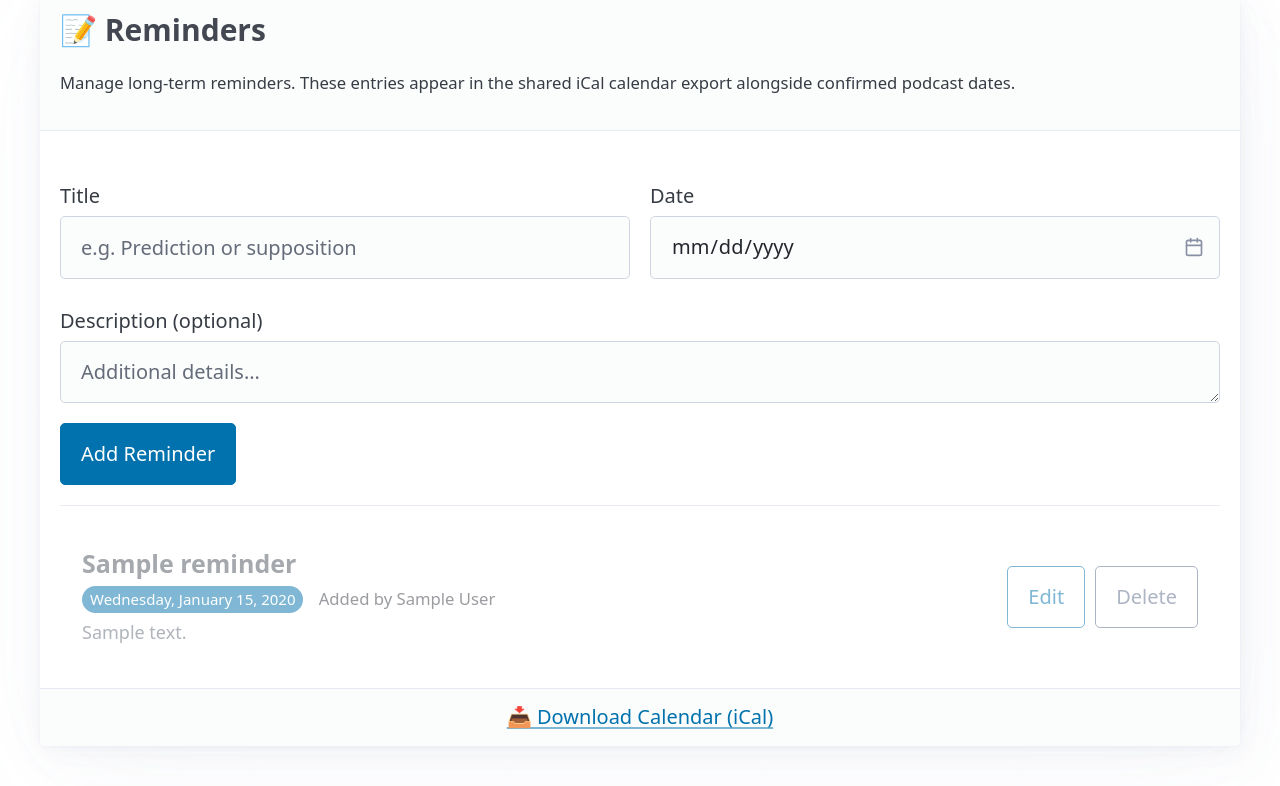
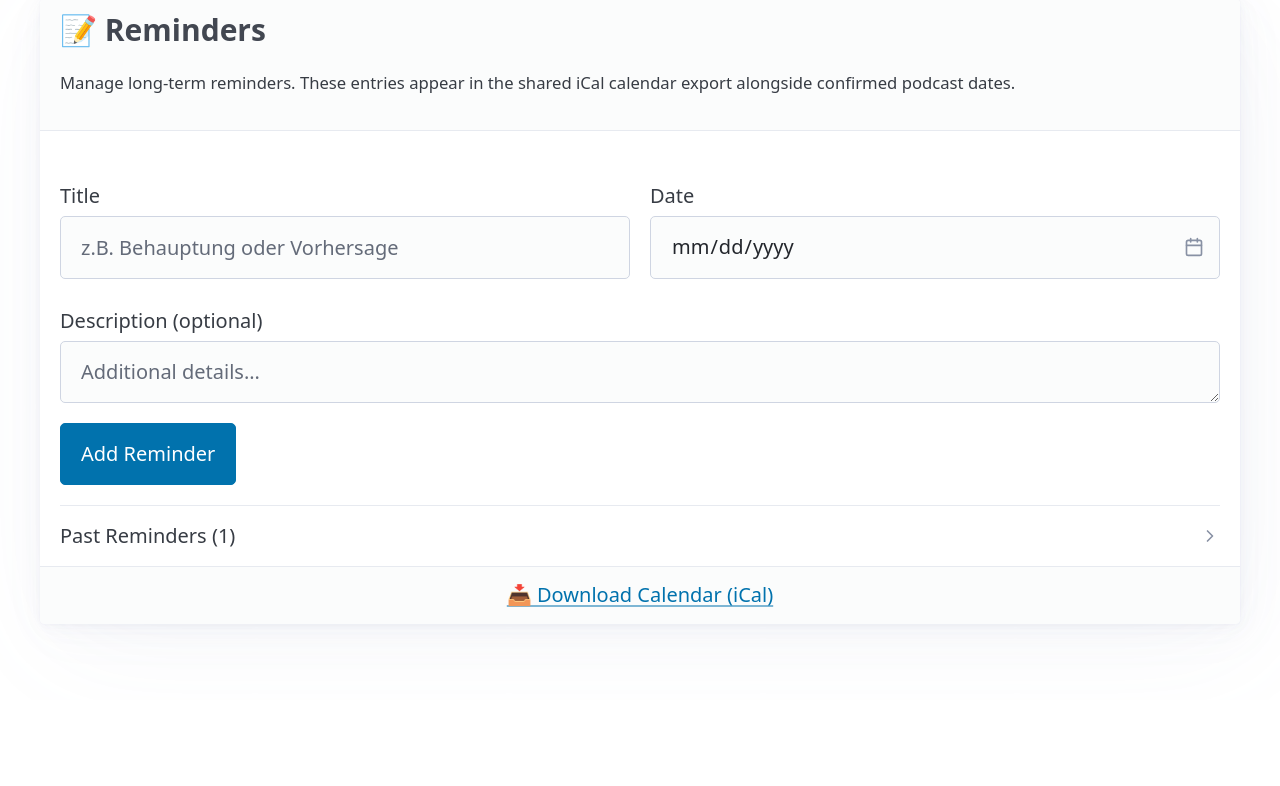
Before and after one commit to Binaergewitter/datefinder, a Django app: page /calendar/reminders/ in a window 1280 px wide. Shown: the part 100-886 px from the top of the page. After the commit the page ends 729 px from the top, so only its background shows below. Run offline with Django 4.2, Linux system fonts and the light colour scheme; a user stored in the database is signed in; tables that the repository leaves empty hold one stand-in row (values such as "Sample post"); parts of the project's set-up code (start-up, migrations or seed data) failed here and were passed over.

Commit message:
reminders: split between past and future reminders
sort by reminders in the nearest future

```diff
--- a/calendar_app/views.py
+++ b/calendar_app/views.py
@@ -385,13 +385,26 @@ def _ical_escape(text: str) -> str:
 def reminders_view(request):
     """
     View showing all reminders with inline create/edit/delete.
+    Future reminders are sorted ascending (next reminder first).
+    Past reminders are provided separately for a collapsible section.
     """
-    reminders = Reminder.objects.all().select_related('created_by').order_by('date')
+    today = date_type.today()
+    future_reminders = (
+        Reminder.objects.filter(date__gte=today)
+        .select_related('created_by')
+        .order_by('date')
+    )
+    past_reminders = (
+        Reminder.objects.filter(date__lt=today)
+        .select_related('created_by')
+        .order_by('-date')
+    )
     return render(request, 'calendar_app/reminders.html', {
         'user': request.user,
-        'reminders': reminders,
+        'future_reminders': future_reminders,
+        'past_reminders': past_reminders,
         'active_nav': 'reminders',
-        'today': date_type.today(),
+        'today': today,
     })
 
 
--- a/datefinder/templates/calendar_app/reminders.html
+++ b/datefinder/templates/calendar_app/reminders.html
@@ -52,7 +52,7 @@
     </fieldset>
     <div class="grid">
         <label for="new-title">Title
-            <input type="text" id="new-title" placeholder="e.g. Prediction or supposition">
+            <input type="text" id="new-title" placeholder="z.B. Behauptung oder Vorhersage">
         </label>
         <label for="new-date">Date
             <input type="date" id="new-date">
@@ -65,10 +65,10 @@
 
     <hr>
 
-    {% if reminders %}
+    {% if future_reminders %}
     <div id="reminder-list">
-        {% for reminder in reminders %}
-        <div class="reminder-item {% if reminder.date < today %}past{% endif %}" data-id="{{ reminder.pk }}">
+        {% for reminder in future_reminders %}
+        <div class="reminder-item" data-id="{{ reminder.pk }}">
             <div class="reminder-info">
                 <h4>{{ reminder.title }}</h4>
                 <div>
@@ -98,8 +98,7 @@
                 </div>
                 <div class="form-col-wide">
                     <label>Description
-                        <textarea type="text" rows="1" class="edit-description" placeholder="Additional details...">{{ reminder.description }}</textarea>
-
+                        <textarea type="text" rows="1" class="edit-description" >{{ reminder.description }}</textarea>
                     </label>
                 </div>
                 <div role="group">
@@ -110,8 +109,56 @@
         </div>
         {% endfor %}
     </div>
-    {% else %}
+    {% elif not past_reminders %}
     <p id="no-reminders" style="text-align:center;">No reminders yet. Add one above!</p>
+    {% endif %}
+
+    {% if past_reminders %}
+    <details>
+        <summary>Past Reminders ({{ past_reminders|length }})</summary>
+        <div id="past-reminder-list">
+            {% for reminder in past_reminders %}
+            <div class="reminder-item past" data-id="{{ reminder.pk }}">
+                <div class="reminder-info">
+                    <h4>{{ reminder.title }}</h4>
+                    <div>
+                        <span class="date-badge">{{ reminder.date|date:"l, F d, Y" }}</span>
+                        {% if reminder.created_by %}
+                        <small>Added by {{ reminder.created_by.get_full_name|default:reminder.created_by.username }}</small>
+                        {% endif %}
+                    </div>
+                    {% if reminder.description %}
+                    <div class="reminder-description">{{ reminder.description }}</div>
+                    {% endif %}
+                </div>
+                <div class="reminder-actions">
+                    <button class="secondary outline" onclick="deleteReminder({{ reminder.pk }})">Delete</button>
+                </div>
+                <div class="edit-form">
+                    <div class="form-col-wide">
+                        <label>Title
+                            <input type="text" class="edit-title" value="{{ reminder.title }}">
+                        </label>
+                    </div>
+                    <div class="form-col">
+                        <label>Date
+                            <input type="date" class="edit-date" value="{{ reminder.date|date:'Y-m-d' }}">
+                        </label>
+                    </div>
+                    <div class="form-col-wide">
+                        <label>Description
+                            <textarea type="text" rows="1" class="edit-description" placeholder="Additional details...">{{ reminder.description }}</textarea>
+                        </label>
+                    </div>
+                    <div role="group">
+                        <button onclick="saveEdit({{ reminder.pk }})">Save</button>
+                        <button class="secondary" onclick="cancelEdit({{ reminder.pk }})">Cancel</button>
+                    </div>
+                </div>
+            </div>
+            {% endfor %}
+        </div>
+    </details>
     {% endif %}
 
     <footer style="text-align:center;">
```
Also changed, not shown: calendar_app/tests.py (+44 -0 lines).
